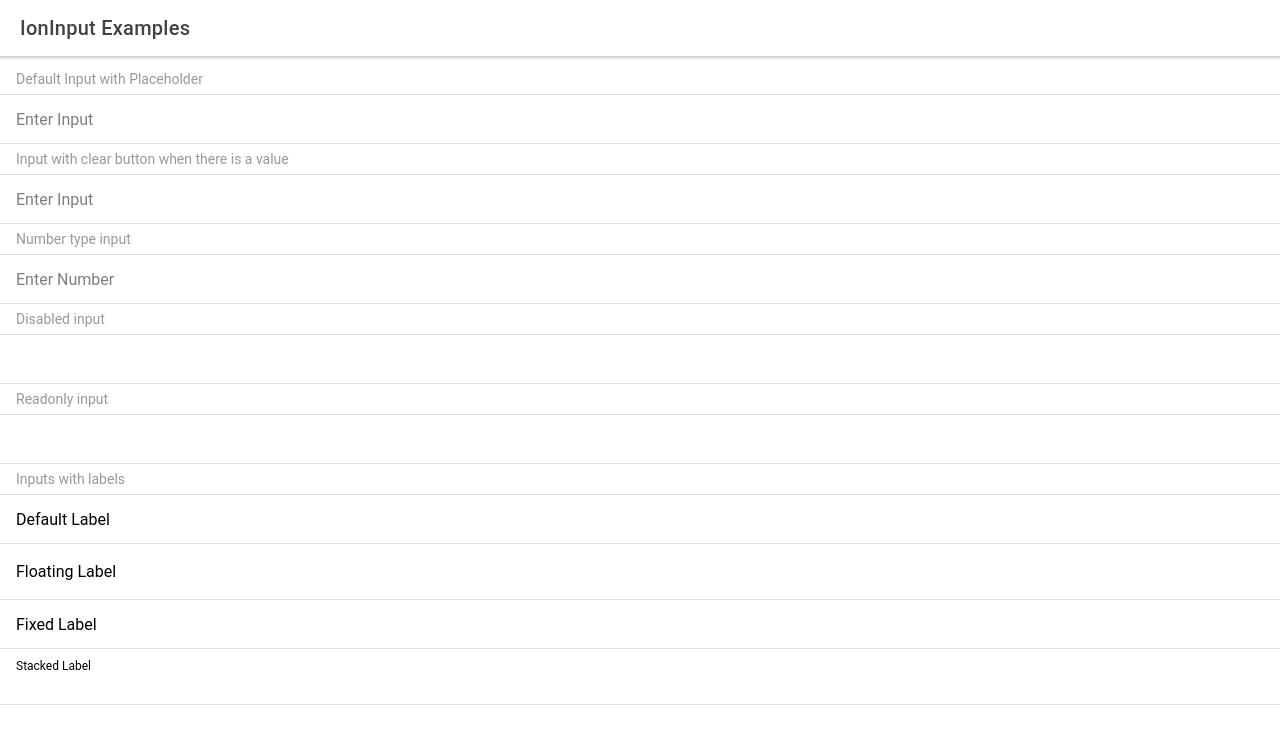
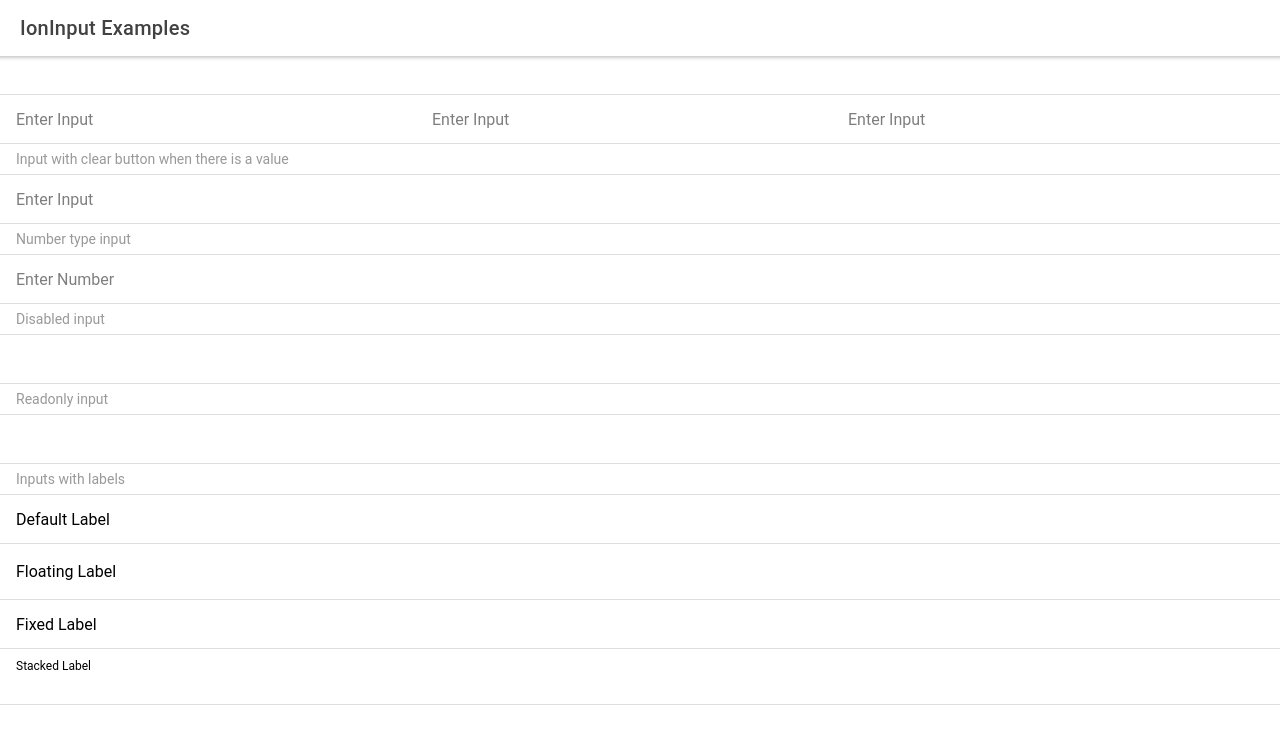
Before and after one commit to montenegrop/ionicTraff, a React (Create React App) app: page /input in a window 1280 px wide. Shown: the top 744 px of the page. Built offline with nearby package versions, Linux system fonts and the light colour scheme; no server answers.

Commit message:
clearOnEdit, onfocus
para ir cambiando de letra a letra naturalmente

```diff
--- a/src/App.tsx
+++ b/src/App.tsx
@@ -21,6 +21,8 @@ import '@ionic/react/css/display.css'
 
 /* Theme variables */
 import './theme/variables.css'
+
+// pages:
 import GridPage from './pages/GridPage'
 import InputPage from './pages/InputPage'
 
--- a/src/components/Input.tsx
+++ b/src/components/Input.tsx
@@ -1,4 +1,4 @@
-import React, { useState } from 'react'
+import React, { useState, useEffect } from 'react'
 import {
     IonContent,
     IonHeader,
@@ -14,7 +14,16 @@ import {
 
 export const InputExamples: React.FC = () => {
     const [text, setText] = useState<string>()
+    const [text2, setText2] = useState<string>()
+    const [text3, setText3] = useState<string>()
     const [number, setNumber] = useState<number>()
+
+    const inputField1 = React.useRef(null) as any
+    const inputField2 = React.useRef(null) as any
+
+    useEffect(() => {
+        alert(inputField1)
+    }, [])
 
     return (
         <IonPage>
@@ -26,13 +35,40 @@ export const InputExamples: React.FC = () => {
             <IonContent>
                 <IonList>
                     <IonItemDivider>
-                        Default Input with Placeholder
+                        {text} {text2} {text3}
                     </IonItemDivider>
                     <IonItem>
                         <IonInput
+                            clearOnEdit={true}
+                            onIonInput={(e) => {
+                                if (e.detail.data) {
+                                    inputField2.current.setFocus()
+                                }
+                            }}
+                            ref={inputField1}
+                            maxlength={1}
                             value={text}
                             placeholder="Enter Input"
                             onIonChange={(e) => setText(e.detail.value!)}
+                        ></IonInput>
+                        <IonInput
+                            clearOnEdit={true}
+                            onIonFocus={(event) => {
+                                ;(event as any).target?.focus()
+                            }}
+                            ref={inputField2}
+                            maxlength={1}
+                            value={text2}
+                            placeholder="Enter Input"
+                            onIonChange={(e) => setText2(e.detail.value!)}
+                        ></IonInput>
+                        <IonInput
+                            defaultValue={'k'}
+                            clearOnEdit={true}
+                            maxlength={1}
+                            value={text3}
+                            placeholder="Enter Input"
+                            onIonChange={(e) => setText3(e.detail.value!)}
                         ></IonInput>
                     </IonItem>
 
--- a/src/pages/gridPage.tsx
+++ b/src/pages/gridPage.tsx
@@ -6,9 +6,9 @@ const GridPage: React.FC = () => {
     const cssIonGridCustom = { '--ion-grid-padding': '0px' }
 
     const primerRenglon = ['a', 'a', 'a', 'a', 'a', 'a']
-    const segundoRenglon = ['a', 'a', 'a', 'a', 'a', 'a']
-    const tercerRenglon = ['a', 'a', 'a', 'a', 'a', 'a']
-    const cuartoRenglon = ['a', 'a', 'a', 'a', 'a', 'a']
+    const segundoRenglon = ['a', 'a', 'a', 'a', 'a', 'b']
+    const tercerRenglon = ['a', 'a', 'a', 'a', 'a', 'c']
+    const cuartoRenglon = ['a', 'a', 'a', 'a', 'a', 'd']
 
     return (
         <IonContent>
@@ -21,21 +21,21 @@ const GridPage: React.FC = () => {
                     ))}
                 </IonRow>
                 <IonRow>
-                    {primerRenglon.map((col) => (
+                    {segundoRenglon.map((col) => (
                         <IonCol>
                             <IonButton>{col}</IonButton>
                         </IonCol>
                     ))}
                 </IonRow>
                 <IonRow>
-                    {primerRenglon.map((col) => (
+                    {tercerRenglon.map((col) => (
                         <IonCol>
                             <IonButton>{col}</IonButton>
                         </IonCol>
                     ))}
                 </IonRow>
                 <IonRow>
-                    {primerRenglon.map((col) => (
+                    {cuartoRenglon.map((col) => (
                         <IonCol>
                             <IonButton>{col}</IonButton>
                         </IonCol>
```
